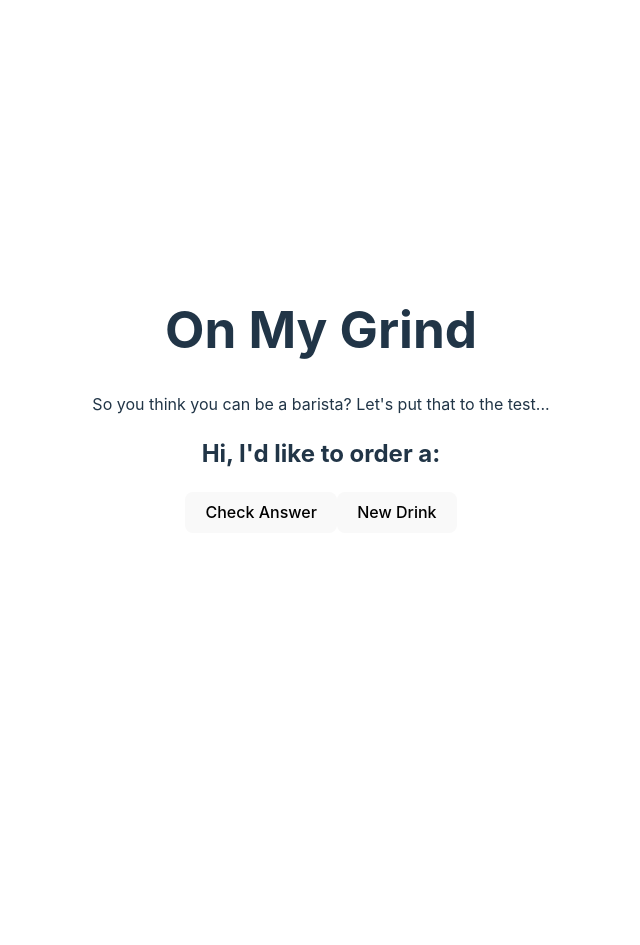
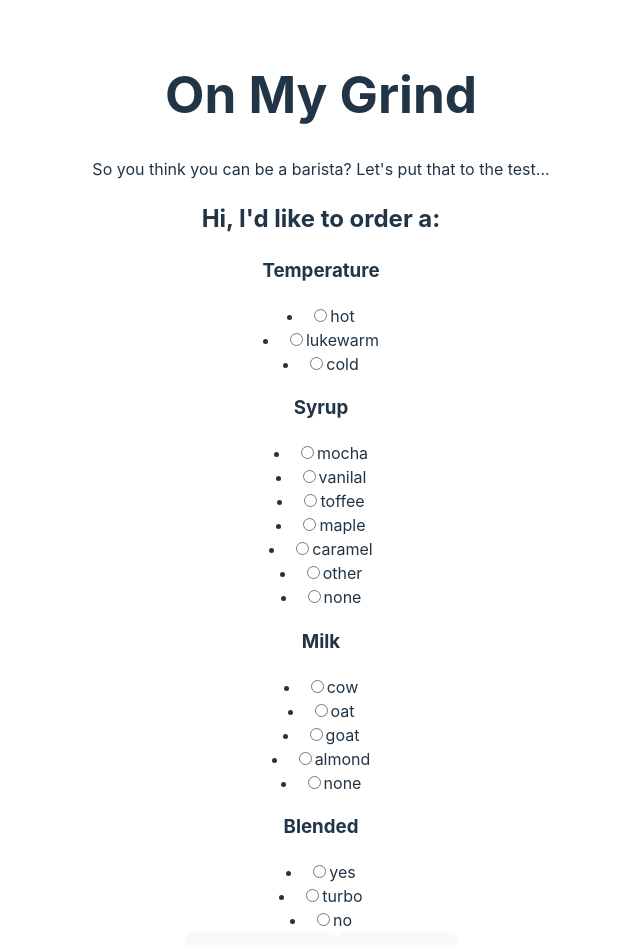
Before and after one commit to Jerin-v/barista-app, a React (Vite) app: page / in a window 1280 px wide. Shown: the top 945 px of the page, without its empty margins (319-959 px from the left). Before the commit the page ends 800 px from the top, so only its background shows below. Built offline with nearby package versions, Linux system fonts and the light colour scheme.

Commit message:
lists all ingredients with radio buttons

```diff
--- a/src/components/BaristaForm.jsx
+++ b/src/components/BaristaForm.jsx
@@ -1,4 +1,5 @@
 import React, {Component, useState} from "react";
+import RecipeChoices from "./RecipeChoices";
 
 const BaristaForm = () => {
 
@@ -27,6 +28,58 @@ const BaristaForm = () => {
     return (
         <div>
             <h2>Hi, I'd like to order a: </h2>
+            <h3>Temperature</h3>
+            <div className="answer-space">
+                {inputs["temperature"]}
+            </div>
+            <RecipeChoices
+                handleChange={(e) => setInputs((prevState) => ({
+                    ...prevState, //takes in previous state
+                    [e.target.name]: e.target.value, //modifies temperature to answer choice
+                }))}
+                label="temperature"
+                choices={ingredients["temperature"]}
+                checked={inputs["temperature"]}
+            />
+            <h3>Syrup</h3>
+            <div className="answer-space">
+                {inputs["syrup"]}
+            </div>
+            <RecipeChoices
+                handleChange={(e) => setInputs((prevState) => ({
+                    ...prevState, //takes in previous state
+                    [e.target.name]: e.target.value, //modifies temperature to answer choice
+                }))}
+                label="syrup"
+                choices={ingredients["syrup"]}
+                checked={inputs["syrup"]}
+            />
+                <h3>Milk</h3>
+            <div className="answer-space">
+                {inputs["milk"]}
+            </div>
+            <RecipeChoices
+                handleChange={(e) => setInputs((prevState) => ({
+                    ...prevState, //takes in previous state
+                    [e.target.name]: e.target.value, //modifies temperature to answer choice
+                }))}
+                label="milk"
+                choices={ingredients["milk"]}
+                checked={inputs["milk"]}
+            />
+            <h3>Blended</h3>
+            <div className="answer-space">
+                {inputs["blended"]}
+            </div>
+            <RecipeChoices
+                handleChange={(e) => setInputs((prevState) => ({
+                    ...prevState, //takes in previous state
+                    [e.target.name]: e.target.value, //modifies temperature to answer choice
+                }))}
+                label="blended"
+                choices={ingredients["blended"]}
+                checked={inputs["blended"]}
+            />
             <form>
 
 
```
